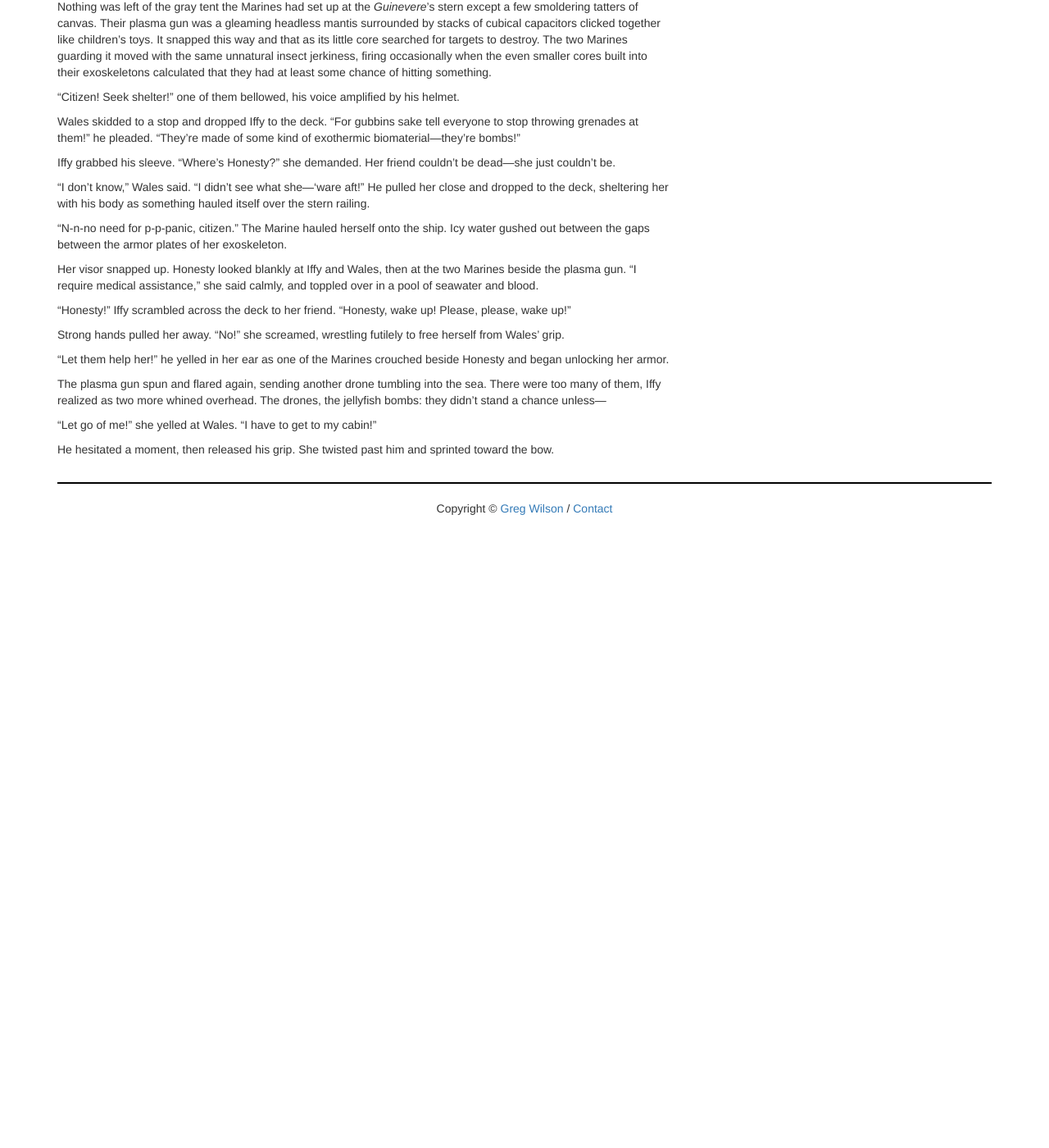
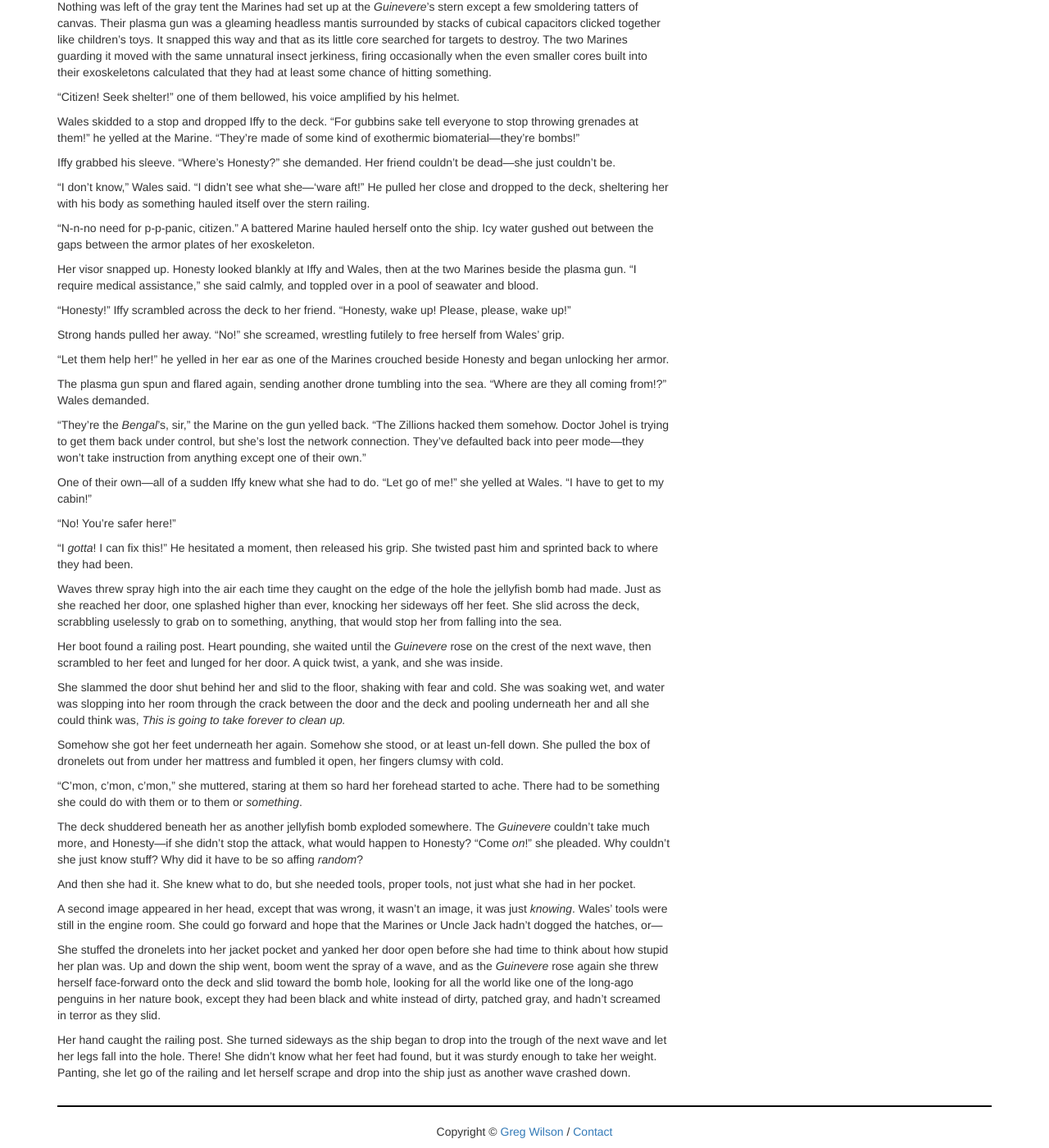
Before and after one commit to gvwilson/sensibleadventures, a Jekyll site: the page built from nardica/nardica.md, in a window 1280 px wide and 1400 px high, scrolled down 56588 px. Shown: the whole window at 82% size. Built offline with Jekyll 4.4.1, drawn with Linux system fonts in a browser that asks for light colours; nearby versions of some CDN libraries; library files that are not in the unit come from our copies; before the commit the page ends 57228 px from its top, so only the background shows below that.

Commit message:
nardica.md 41969 26.7% +564

```diff
--- a/nardica/nardica.md
+++ b/nardica/nardica.md
@@ -4330,8 +4330,8 @@
 helmet.
 
 Wales skidded to a stop and dropped Iffy to the deck.  "For gubbins sake tell
-everyone to stop throwing grenades at them!" he pleaded.  "They're made of some
-kind of exothermic biomaterial---they're bombs!"
+everyone to stop throwing grenades at them!" he yelled at the Marine.  "They're
+made of some kind of exothermic biomaterial---they're bombs!"
 
 Iffy grabbed his sleeve.  "Where's Honesty?" she demanded.  Her friend couldn't
 be dead---she just couldn't be.
@@ -4340,8 +4340,8 @@
 close and dropped to the deck, sheltering her with his body as something hauled
 itself over the stern railing.
 
-"N-n-no need for p-p-panic, citizen."  The Marine hauled herself onto the ship.
-Icy water gushed out between the gaps between the armor plates of her
+"N-n-no need for p-p-panic, citizen."  A battered Marine hauled herself onto the
+ship.  Icy water gushed out between the gaps between the armor plates of her
 exoskeleton.
 
 Her visor snapped up.  Honesty looked blankly at Iffy and Wales, then at the two
@@ -4358,10 +4358,67 @@
 Honesty and began unlocking her armor.
 
 The plasma gun spun and flared again, sending another drone tumbling into the
-sea.  There were too many of them, Iffy realized as two more whined overhead.
-The drones, the jellyfish bombs: they didn't stand a chance unless---
-
-"Let go of me!" she yelled at Wales.  "I have to get to my cabin!"
-
-He hesitated a moment, then released his grip.  She twisted past him and
-sprinted toward the bow.
+sea.  "Where are they all coming from!?" Wales demanded.
+
+"They're the *Bengal*'s, sir," the Marine on the gun yelled back.  "The Zillions
+hacked them somehow.  Doctor Johel is trying to get them back under control, but
+she's lost the network connection.  They've defaulted back into peer mode---they
+won't take instruction from anything except one of their own."
+
+One of their own---all of a sudden Iffy knew what she had to do.  "Let go of
+me!" she yelled at Wales.  "I have to get to my cabin!"
+
+"No! You're safer here!"
+
+"I *gotta*! I can fix this!"  He hesitated a moment, then released his grip.
+She twisted past him and sprinted back to where they had been.
+
+Waves threw spray high into the air each time they caught on the edge of the
+hole the jellyfish bomb had made.  Just as she reached her door, one splashed
+higher than ever, knocking her sideways off her feet.  She slid across the deck,
+scrabbling uselessly to grab on to something, anything, that would stop her from
+falling into the sea.
+
+Her boot found a railing post.  Heart pounding, she waited until the *Guinevere*
+rose on the crest of the next wave, then scrambled to her feet and lunged for
+her door.  A quick twist, a yank, and she was inside.
+
+She slammed the door shut behind her and slid to the floor, shaking with fear
+and cold.  She was soaking wet, and water was slopping into her room through the
+crack between the door and the deck and pooling underneath her and all she could
+think was, *This is going to take forever to clean up.*
+
+Somehow she got her feet underneath her again.  Somehow she stood, or at least
+un-fell down.  She pulled the box of dronelets out from under her mattress and
+fumbled it open, her fingers clumsy with cold.
+
+"C'mon, c'mon, c'mon," she muttered, staring at them so hard her forehead
+started to ache.  There had to be something she could do with them or to them or
+*something*.
+
+The deck shuddered beneath her as another jellyfish bomb exploded somewhere.
+The *Guinevere* couldn't take much more, and Honesty---if she didn't stop the
+attack, what would happen to Honesty?  "Come *on*!" she pleaded.  Why couldn't
+she just know stuff?  Why did it have to be so affing *random*?
+
+And then she had it.  She knew what to do, but she needed tools, proper tools,
+not just what she had in her pocket.
+
+A second image appeared in her head, except that was wrong, it wasn't an image,
+it was just *knowing*.  Wales' tools were still in the engine room.  She could
+go forward and hope that the Marines or Uncle Jack hadn't dogged the hatches,
+or---
+
+She stuffed the dronelets into her jacket pocket and yanked her door open before
+she had time to think about how stupid her plan was.  Up and down the ship went,
+boom went the spray of a wave, and as the *Guinevere* rose again she threw
+herself face-forward onto the deck and slid toward the bomb hole, looking for
+all the world like one of the long-ago penguins in her nature book, except they
+had been black and white instead of dirty, patched gray, and hadn't screamed in
+terror as they slid.
+
+Her hand caught the railing post.  She turned sideways as the ship began to drop
+into the trough of the next wave and let her legs fall into the hole.  There!
+She didn't know what her feet had found, but it was sturdy enough to take her
+weight.  Panting, she let go of the railing and let herself scrape and drop into
+the ship just as another wave crashed down.
```
